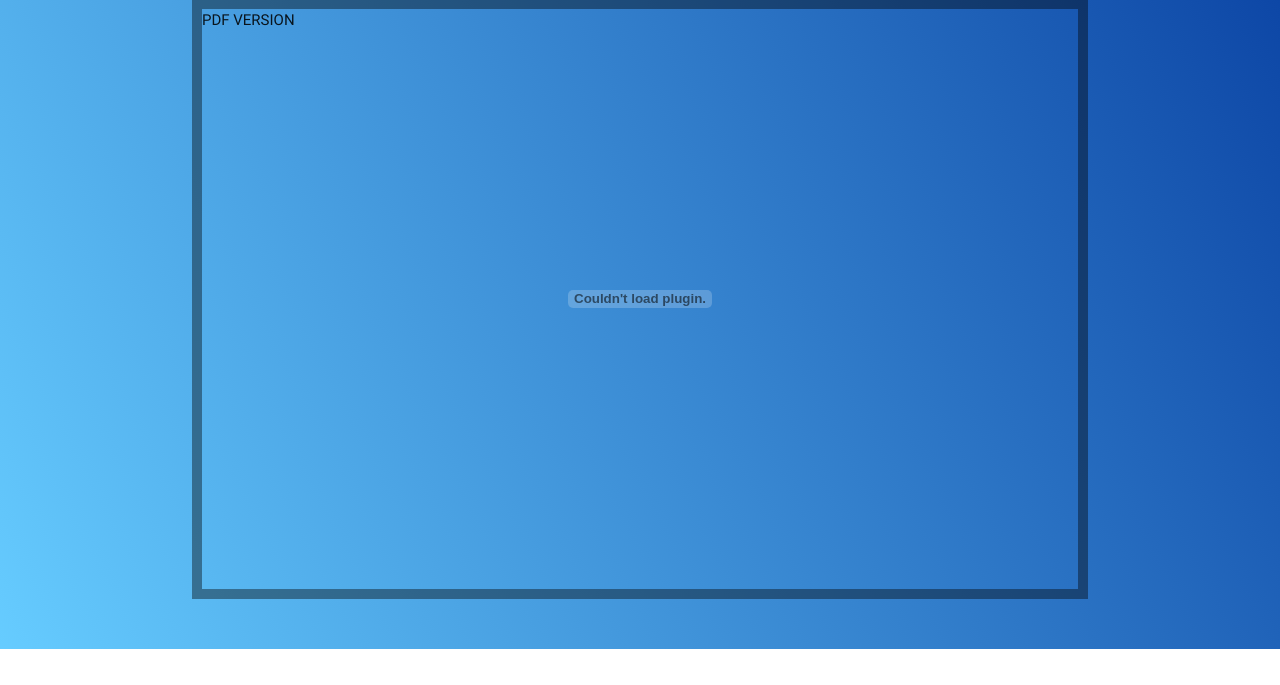
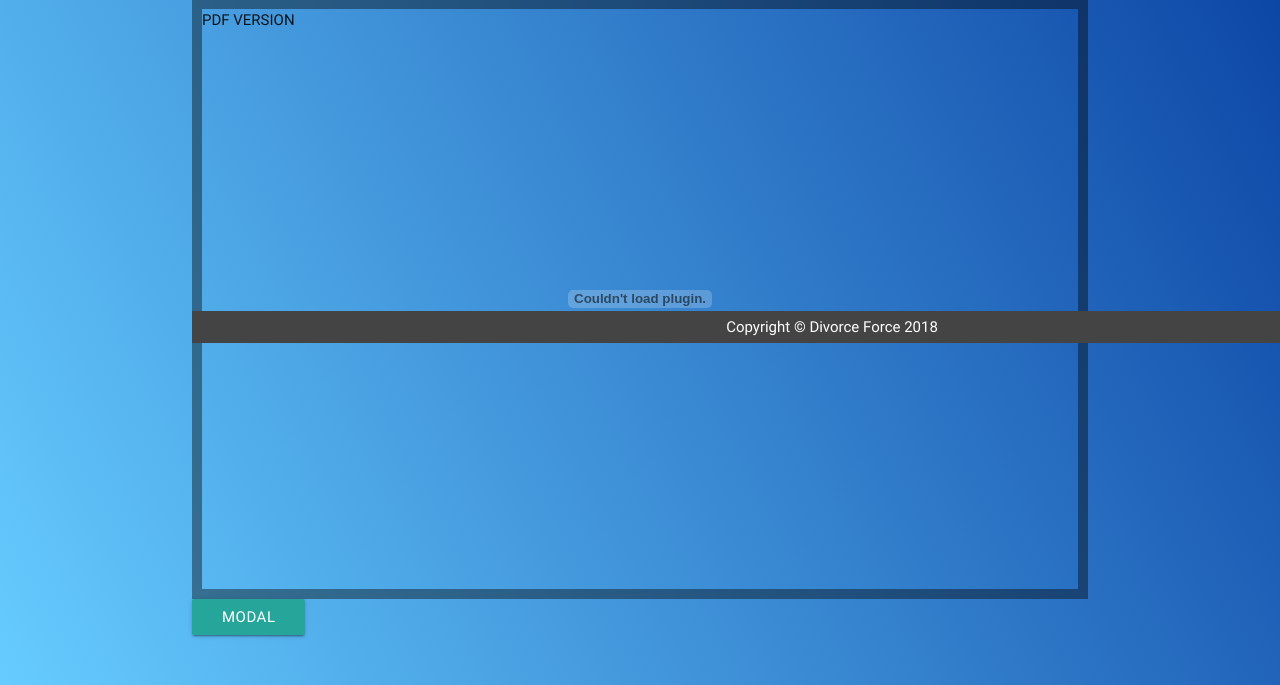
Before and after one commit to lindsbow102/Divorce_Force, a Node server app: page /form2.html in a window 1280 px wide. Shown: the part 457-1142 px from the top of the page. Before the commit the page ends 1106 px from the top, so only its background shows below. Run offline with Node 20, Linux system fonts and the light colour scheme; some libraries are stand-ins or nearby versions.

Commit message:
another push

```diff
--- a/public/CSS/form-style.css
+++ b/public/CSS/form-style.css
@@ -9,10 +9,18 @@
     padding-right: 2%;
 }
 
-
-
-
 #form-submit {
     color: white;
     background-color: #0000cc;
 }
+
+footer {
+    text-align: center;
+    position: fixed;
+    bottom: 0;
+    width: 100%;
+    background-color: #444;
+    color: white;
+    padding-top: 5px;
+    padding-bottom: 5px;
+}
--- a/public/form2.html
+++ b/public/form2.html
@@ -327,6 +327,7 @@
                 </div>
             </div>
         </div>
+
         <!-- Div to hold the rendered pdf -->
         <div id="result-pdf" style="max-width: 100%; width: 900px; height: 600px; border: 10px solid rgba(0,0,0,.4); margin: auto; padding-bottom: 5%;">
             PDF VERSION
@@ -334,12 +335,46 @@
                 internalinstanceid="26">
         </div>
 
+        <footer>
+                <div>Copyright &copy; Divorce Force 2018</div>
+            </footer>
+
+            <!-- Modal Trigger -->
+            <a class="waves-effect waves-light btn modal-trigger" href="#modal1">Modal</a>
+
+            <!-- Modal Structure -->
+            <div id="modal1" class="modal">
+                <div class="modal-content">
+                    <h4>Your legal form has been generated!</h4>
+                    <p>Please click below for access</p>
+                </div>
+                <div class="modal-footer">
+                    <a id="file-name" href="" class="modal-action modal-close waves-effect waves-green btn-flat">Agree</a>
+                </div>
+            </div>
+
         <script type="text/javascript"></script>
         <script>
             $(document).ready(function () {
                 Materialize.updateTextFields();
                 $('.collapsible').collapsible();
+                $('.modal').modal();
             });
+
+            $('.modal').modal({
+                dismissible: true, // Modal can be dismissed by clicking outside of the modal
+                opacity: .5, // Opacity of modal background
+                inDuration: 300, // Transition in duration
+                outDuration: 200, // Transition out duration
+                startingTop: '4%', // Starting top style attribute
+                endingTop: '10%', // Ending top style attribute
+                ready: function (modal, trigger) { // Callback for Modal open. Modal and trigger parameters available.
+                    alert("Ready");
+                    console.log(modal, trigger);
+                },
+                complete: function () { alert('Closed'); } // Callback for Modal close
+            }
+            );
         </script>
 
 </body>
--- a/server.js
+++ b/server.js
@@ -27,9 +27,9 @@
 
 // Routes
 // =============================================================
-require("./public/routes/html-routes.js")(app);
+require("./routes/html-routes.js")(app);
 
-require("./public/routes/post.js")(app);
+require("./routes/post.js")(app);
 
 // Syncing our sequelize models and then starting our Express app
 // =============================================================
```
Also changed, not shown: public/form.html (+21 -14 lines).
